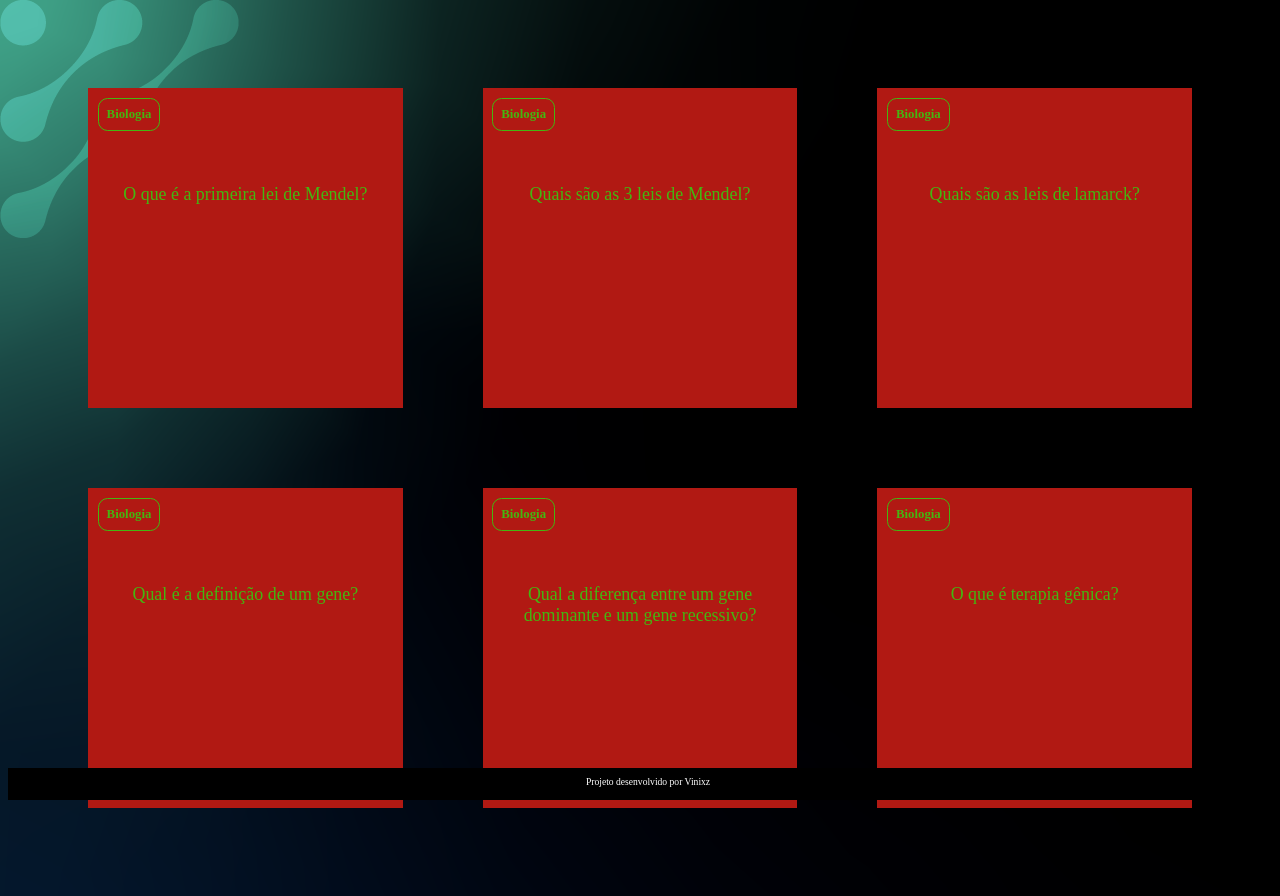
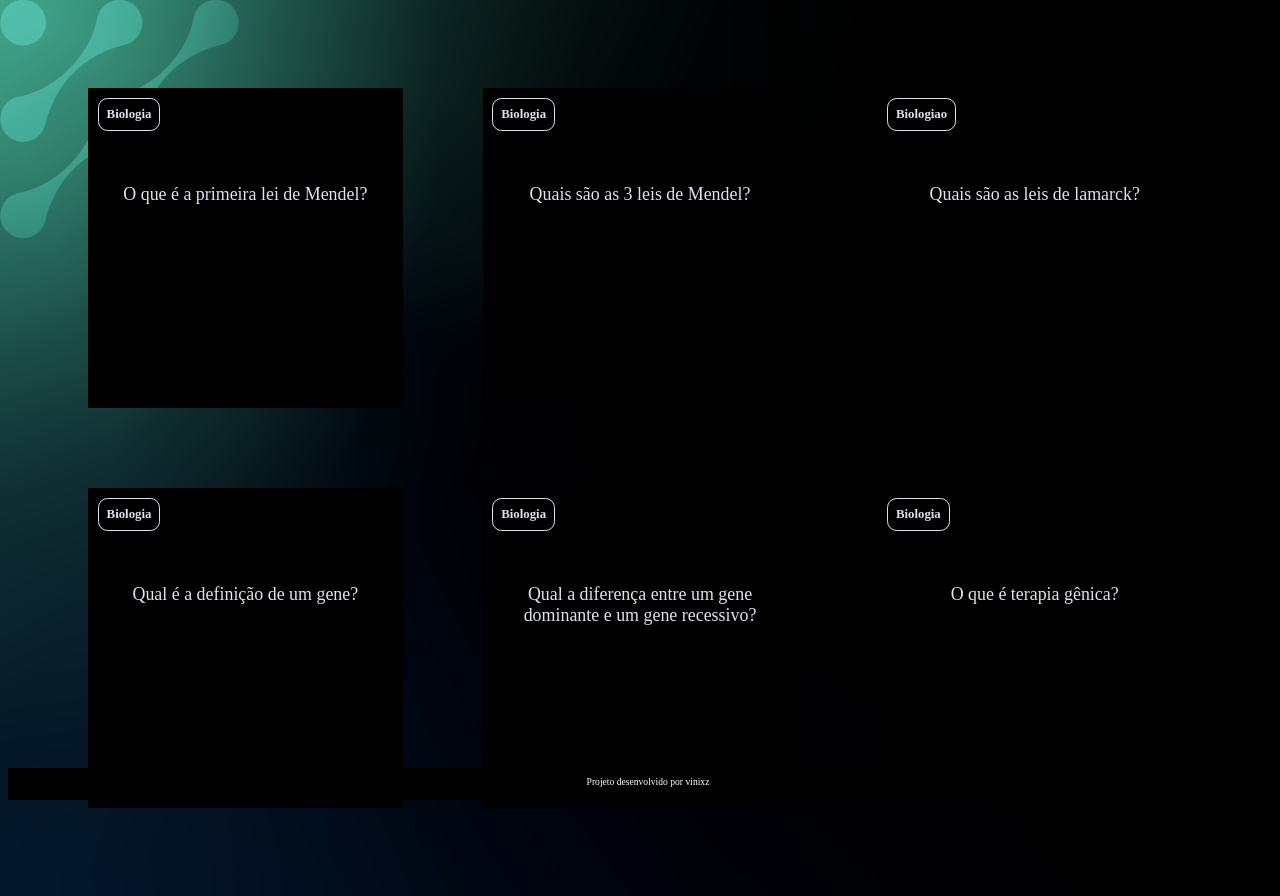
Before and after one commit to Vinixz007/Flashcard, a plain HTML site: page index.html in a window 1280 px wide. Drawn offline with Linux system fonts and the light colour scheme.

Commit message:
Add files via upload

```diff
--- a/assets/style.css
+++ b/assets/style.css
@@ -1,7 +1,7 @@
 :root {
-    --text-color: #44b610;
-    --card-front-color: #b11913;
-    --card-back-color: #ebe6e6;
+    --text-color: #DBE4EF;
+    --card-front-color: #000000;
+    --card-back-color: #000000;
 }
 
 body {
@@ -77,7 +77,7 @@ body {
 
 .cartao__conteudo__resposta {
     transform: rotateY(180deg);
-    background-color: rgba(0, 244, 191, 0.2);
+    background-color: rgb(0, 244, 191);
     border: 4px solid var(--card-back-color);
 }
 
--- a/index.html
+++ b/index.html
@@ -23,7 +23,7 @@
         </section>
     </main>
     <footer>
-        <p>Projeto desenvolvido por Vinixz</p>
+        <p>Projeto desenvolvido por vinixz</p>
     </footer>
     <script src="app.js"></script>
     <script src="perguntas.js"></script>
--- a/perguntas.js
+++ b/perguntas.js
@@ -1,7 +1,7 @@
 criaCartao(
     'Biologia',
     'O que é a primeira lei de Mendel?',
-    'Todas as características de um indivíduosão determinadas por genes que separam-se, durante a formação dos gametas, sendo que, assim, pai e mãetransmitem apenas um gene para seus descendentes.'
+    'Todas as características de um indivíduosão determinadas por genes que separam-se, durante a formação dos gametas.'
 )
 
 criaCartao(
@@ -11,9 +11,9 @@ criaCartao(
 )
 
 criaCartao(
-    'Biologia',
+    'Biologiao',
     'Quais são as leis de lamarck?',
-    'Lei da herança dos caracteres adquiridos”, e à “Lei do uso e desuso”'
+    'Lei da herança dos caracteres adquiridos”, e à “Lei do uso e desuso'
 )
 
 criaCartao(
@@ -25,7 +25,7 @@ criaCartao(
 criaCartao(
     'Biologia',
     'Qual a diferença entre um gene dominante e um gene recessivo?',
-    'Se a expressão de um traço requer apenas uma cópia do gene (um alelo), este traço é considerado dominante. Se a expressão de um traço requer 2 cópias de um gene (2 alelos), este traço é considerado recessivo.'
+    '(um alelo), este traço é considerado dominante. (2 alelos), este traço é considerado recessivo.'
 )
 
 criaCartao(
```
